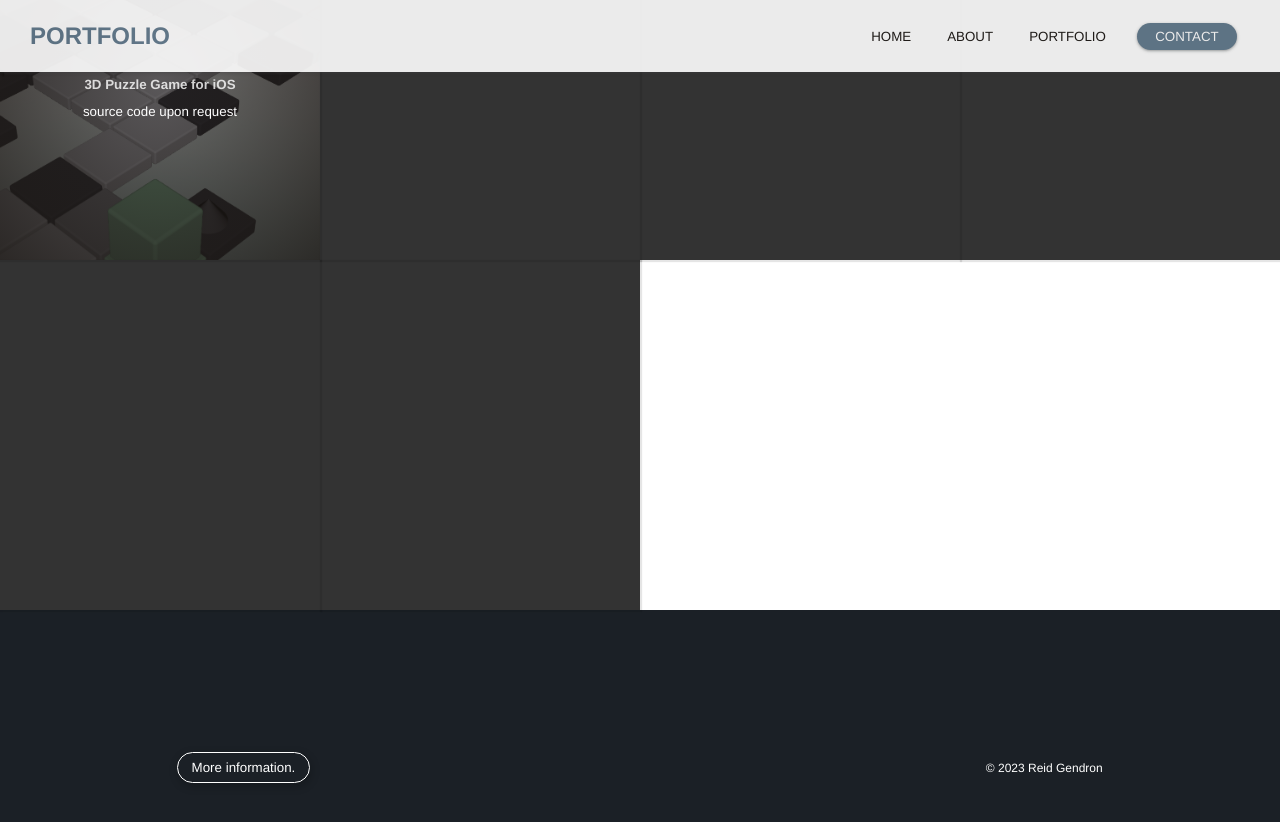
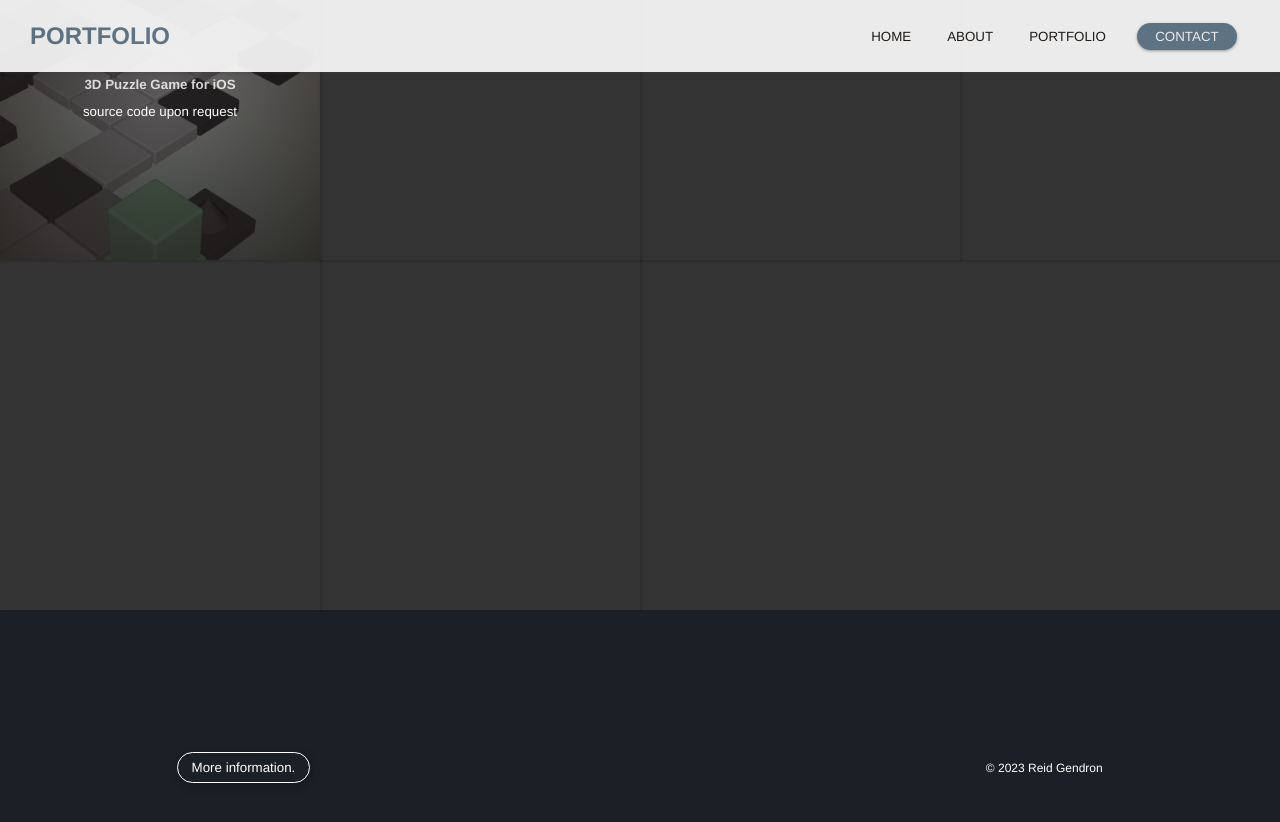
Before and after one commit to reidgendron/reidgendron.github.io, a Jekyll site: the page built from pages/portfolio.html, in a window 1280 px wide and 900 px high, scrolled down 512 px. Shown: the top 822 px of the window. Built offline with Jekyll 4.4.1, drawn with Linux system fonts in a browser that asks for light colours.

Commit message:
changes to stylesheet of portfolio page

```diff
--- a/assets/css/portfolio.css
+++ b/assets/css/portfolio.css
@@ -1,3 +1,7 @@
+#projects {
+    background-color: rgba(0, 0, 0, 0.8);
+}
+
 .grid {
     position: relative;
     display: grid;
@@ -27,7 +31,7 @@
     width: 100%;
     height: inherit;
     text-align: center;
-    background-color: rgba(0, 0, 0, 0.8);
+    /* background-color: rgba(0, 0, 0, 0.8); */
     display: flex;
     flex-flow: row wrap;
     flex-grow: 1;
```
